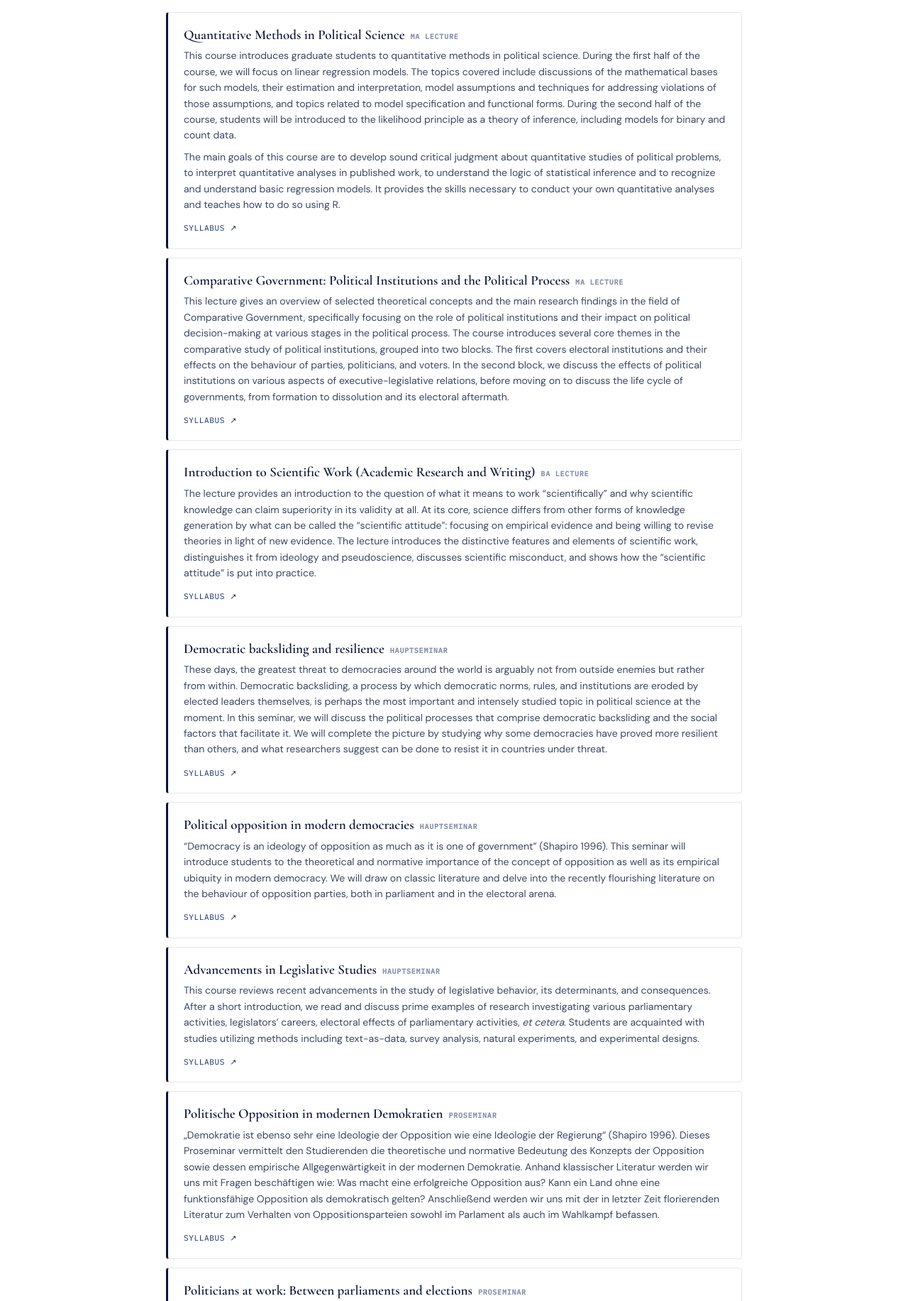
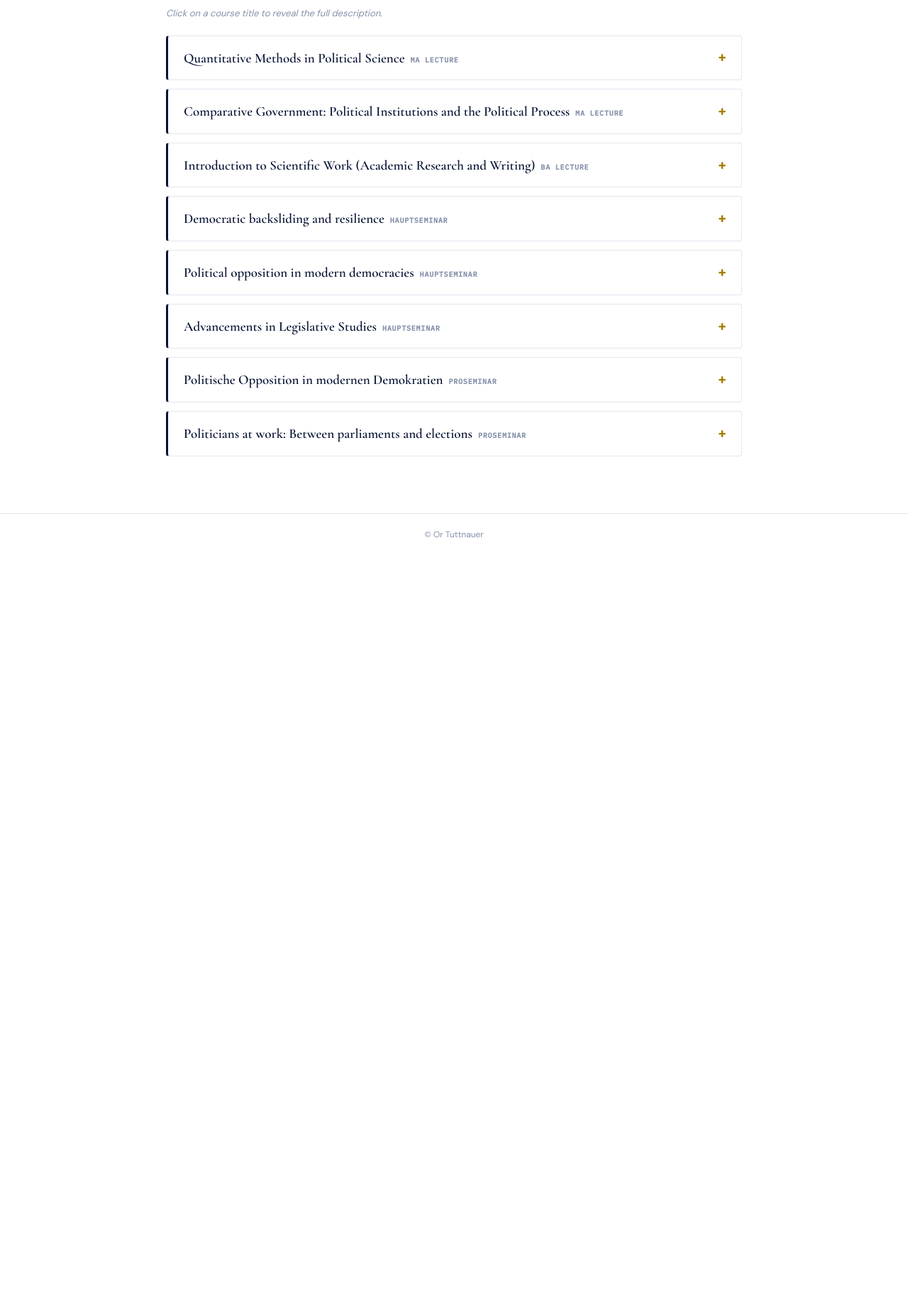
Before and after one commit to ortutt/ortutt.github.io, a plain HTML site: page teaching/index.html in a window 1280 px wide. Shown: the part 226-2059 px from the top of the page at 71% size. After the commit the page ends 1009 px from the top, so only its background shows below. Drawn offline with nearby package versions, Linux system fonts and the light colour scheme.

Commit message:
Teaching: collapsible course titles with intro note
Co-Authored-By: Claude Opus 5.5 <noreply@anthropic.com>
Claude-Session: https://claude.ai/code/session_017BWFDTznDi1uXYFjLEamwx

```diff
--- a/teaching/index.html
+++ b/teaching/index.html
@@ -35,47 +35,64 @@
 
   <main>
 <h1 class="section-title">Teaching</h1>
+    <p class="page-intro">Click on a course title to reveal the full description.</p>
     <div class="card-list">
-      <div class="card">
-        <div class="card-title">Quantitative Methods in Political Science<span class="card-tag">MA lecture</span></div>
+      <details class="card">
+        <summary>Quantitative Methods in Political Science<span class="card-tag">MA lecture</span></summary>
+        <div class="prose">
           <p>This course introduces graduate students to quantitative methods in political science. During the first half of the course, we will focus on linear regression models. The topics covered include discussions of the mathematical bases for such models, their estimation and interpretation, model assumptions and techniques for addressing violations of those assumptions, and topics related to model specification and functional forms. During the second half of the course, students will be introduced to the likelihood principle as a theory of inference, including models for binary and count data.</p><p>The main goals of this course are to develop sound critical judgment about quantitative studies of political problems, to interpret quantitative analyses in published work, to understand the logic of statistical inference and to recognize and understand basic regression models. It provides the skills necessary to conduct your own quantitative analyses and teaches how to do so using R.</p>
-        <p style="margin-top:10px"><a class="link-mono" href="/assets/syllabi/quantitative-methods_MA-lecture_fall2026.pdf" target="_blank" rel="noopener">Syllabus ↗</a></p>
+          <p><a class="link-mono" href="/assets/syllabi/quantitative-methods_MA-lecture_fall2026.pdf" target="_blank" rel="noopener">Syllabus ↗</a></p>
         </div>
-      <div class="card">
-        <div class="card-title">Comparative Government: Political Institutions and the Political Process<span class="card-tag">MA lecture</span></div>
+      </details>
+      <details class="card">
+        <summary>Comparative Government: Political Institutions and the Political Process<span class="card-tag">MA lecture</span></summary>
+        <div class="prose">
           <p>This lecture gives an overview of selected theoretical concepts and the main research findings in the field of Comparative Government, specifically focusing on the role of political institutions and their impact on political decision-making at various stages in the political process. The course introduces several core themes in the comparative study of political institutions, grouped into two blocks. The first covers electoral institutions and their effects on the behaviour of parties, politicians, and voters. In the second block, we discuss the effects of political institutions on various aspects of executive-legislative relations, before moving on to discuss the life cycle of governments, from formation to dissolution and its electoral aftermath.</p>
-        <p style="margin-top:10px"><a class="link-mono" href="/assets/syllabi/comparative-government_MA-lecture_spring2026.pdf" target="_blank" rel="noopener">Syllabus ↗</a></p>
+          <p><a class="link-mono" href="/assets/syllabi/comparative-government_MA-lecture_spring2026.pdf" target="_blank" rel="noopener">Syllabus ↗</a></p>
         </div>
-      <div class="card">
-        <div class="card-title">Introduction to Scientific Work (Academic Research and Writing)<span class="card-tag">BA lecture</span></div>
+      </details>
+      <details class="card">
+        <summary>Introduction to Scientific Work (Academic Research and Writing)<span class="card-tag">BA lecture</span></summary>
+        <div class="prose">
           <p>The lecture provides an introduction to the question of what it means to work “scientifically” and why scientific knowledge can claim superiority in its validity at all. At its core, science differs from other forms of knowledge generation by what can be called the “scientific attitude”: focusing on empirical evidence and being willing to revise theories in light of new evidence. The lecture introduces the distinctive features and elements of scientific work, distinguishes it from ideology and pseudoscience, discusses scientific misconduct, and shows how the “scientific attitude” is put into practice.</p>
-        <p style="margin-top:10px"><a class="link-mono" href="/assets/syllabi/scientific-work_BA-lecture_fall2026.pdf" target="_blank" rel="noopener">Syllabus ↗</a></p>
+          <p><a class="link-mono" href="/assets/syllabi/scientific-work_BA-lecture_fall2026.pdf" target="_blank" rel="noopener">Syllabus ↗</a></p>
         </div>
-      <div class="card">
-        <div class="card-title">Democratic backsliding and resilience<span class="card-tag">Hauptseminar</span></div>
+      </details>
+      <details class="card">
+        <summary>Democratic backsliding and resilience<span class="card-tag">Hauptseminar</span></summary>
+        <div class="prose">
           <p>These days, the greatest threat to democracies around the world is arguably not from outside enemies but rather from within. Democratic backsliding, a process by which democratic norms, rules, and institutions are eroded by elected leaders themselves, is perhaps the most important and intensely studied topic in political science at the moment. In this seminar, we will discuss the political processes that comprise democratic backsliding and the social factors that facilitate it. We will complete the picture by studying why some democracies have proved more resilient than others, and what researchers suggest can be done to resist it in countries under threat.</p>
-        <p style="margin-top:10px"><a class="link-mono" href="/assets/syllabi/democratic-backsliding_hauptseminar_fall2026.pdf" target="_blank" rel="noopener">Syllabus ↗</a></p>
+          <p><a class="link-mono" href="/assets/syllabi/democratic-backsliding_hauptseminar_fall2026.pdf" target="_blank" rel="noopener">Syllabus ↗</a></p>
         </div>
-      <div class="card">
-        <div class="card-title">Political opposition in modern democracies<span class="card-tag">Hauptseminar</span></div>
+      </details>
+      <details class="card">
+        <summary>Political opposition in modern democracies<span class="card-tag">Hauptseminar</span></summary>
+        <div class="prose">
           <p>“Democracy is an ideology of opposition as much as it is one of government” (Shapiro 1996). This seminar will introduce students to the theoretical and normative importance of the concept of opposition as well as its empirical ubiquity in modern democracy. We will draw on classic literature and delve into the recently flourishing literature on the behaviour of opposition parties, both in parliament and in the electoral arena.</p>
-        <p style="margin-top:10px"><a class="link-mono" href="/assets/syllabi/political-opposition_hauptseminar_fall2026.pdf" target="_blank" rel="noopener">Syllabus ↗</a></p>
+          <p><a class="link-mono" href="/assets/syllabi/political-opposition_hauptseminar_fall2026.pdf" target="_blank" rel="noopener">Syllabus ↗</a></p>
         </div>
-      <div class="card">
-        <div class="card-title">Advancements in Legislative Studies<span class="card-tag">Hauptseminar</span></div>
+      </details>
+      <details class="card">
+        <summary>Advancements in Legislative Studies<span class="card-tag">Hauptseminar</span></summary>
+        <div class="prose">
           <p>This course reviews recent advancements in the study of legislative behavior, its determinants, and consequences. After a short introduction, we read and discuss prime examples of research investigating various parliamentary activities, legislators’ careers, electoral effects of parliamentary activities, <em>et cetera</em>. Students are acquainted with studies utilizing methods including text-as-data, survey analysis, natural experiments, and experimental designs.</p>
-        <p style="margin-top:10px"><a class="link-mono" href="/assets/syllabi/legislative-studies_hauptseminar_2022.pdf" target="_blank" rel="noopener">Syllabus ↗</a></p>
+          <p><a class="link-mono" href="/assets/syllabi/legislative-studies_hauptseminar_2022.pdf" target="_blank" rel="noopener">Syllabus ↗</a></p>
         </div>
-      <div class="card">
-        <div class="card-title">Politische Opposition in modernen Demokratien<span class="card-tag">Proseminar</span></div>
+      </details>
+      <details class="card">
+        <summary>Politische Opposition in modernen Demokratien<span class="card-tag">Proseminar</span></summary>
+        <div class="prose">
           <p>„Demokratie ist ebenso sehr eine Ideologie der Opposition wie eine Ideologie der Regierung“ (Shapiro 1996). Dieses Proseminar vermittelt den Studierenden die theoretische und normative Bedeutung des Konzepts der Opposition sowie dessen empirische Allgegenwärtigkeit in der modernen Demokratie. Anhand klassischer Literatur werden wir uns mit Fragen beschäftigen wie: Was macht eine erfolgreiche Opposition aus? Kann ein Land ohne eine funktionsfähige Opposition als demokratisch gelten? Anschließend werden wir uns mit der in letzter Zeit florierenden Literatur zum Verhalten von Oppositionsparteien sowohl im Parlament als auch im Wahlkampf befassen.</p>
-        <p style="margin-top:10px"><a class="link-mono" href="/assets/syllabi/politische-opposition_proseminar_spring2026.pdf" target="_blank" rel="noopener">Syllabus ↗</a></p>
+          <p><a class="link-mono" href="/assets/syllabi/politische-opposition_proseminar_spring2026.pdf" target="_blank" rel="noopener">Syllabus ↗</a></p>
         </div>
-      <div class="card">
-        <div class="card-title">Politicians at work: Between parliaments and elections<span class="card-tag">Proseminar</span></div>
+      </details>
+      <details class="card">
+        <summary>Politicians at work: Between parliaments and elections<span class="card-tag">Proseminar</span></summary>
+        <div class="prose">
           <p>This course reviews the various activities in which legislators partake, both in parliament and outside of it, and the electoral incentives that shape their behaviour. Students are familiarized with institutional and party-specific factors influencing legislators, such as candidate selection methods, parliamentary organization, the electoral system, <em>et cetera</em>. We also discuss several consequences of legislators' behaviour, such as the budget size, public satisfaction, and electoral outcomes.</p>
-        <p style="margin-top:10px"><a class="link-mono" href="/assets/syllabi/politicians-at-work_proseminar_2021.pdf" target="_blank" rel="noopener">Syllabus ↗</a></p>
+          <p><a class="link-mono" href="/assets/syllabi/politicians-at-work_proseminar_2021.pdf" target="_blank" rel="noopener">Syllabus ↗</a></p>
         </div>
+      </details>
     </div>
   </main>
 
```
Lines whose indentation alone changed are shown as unchanged.
